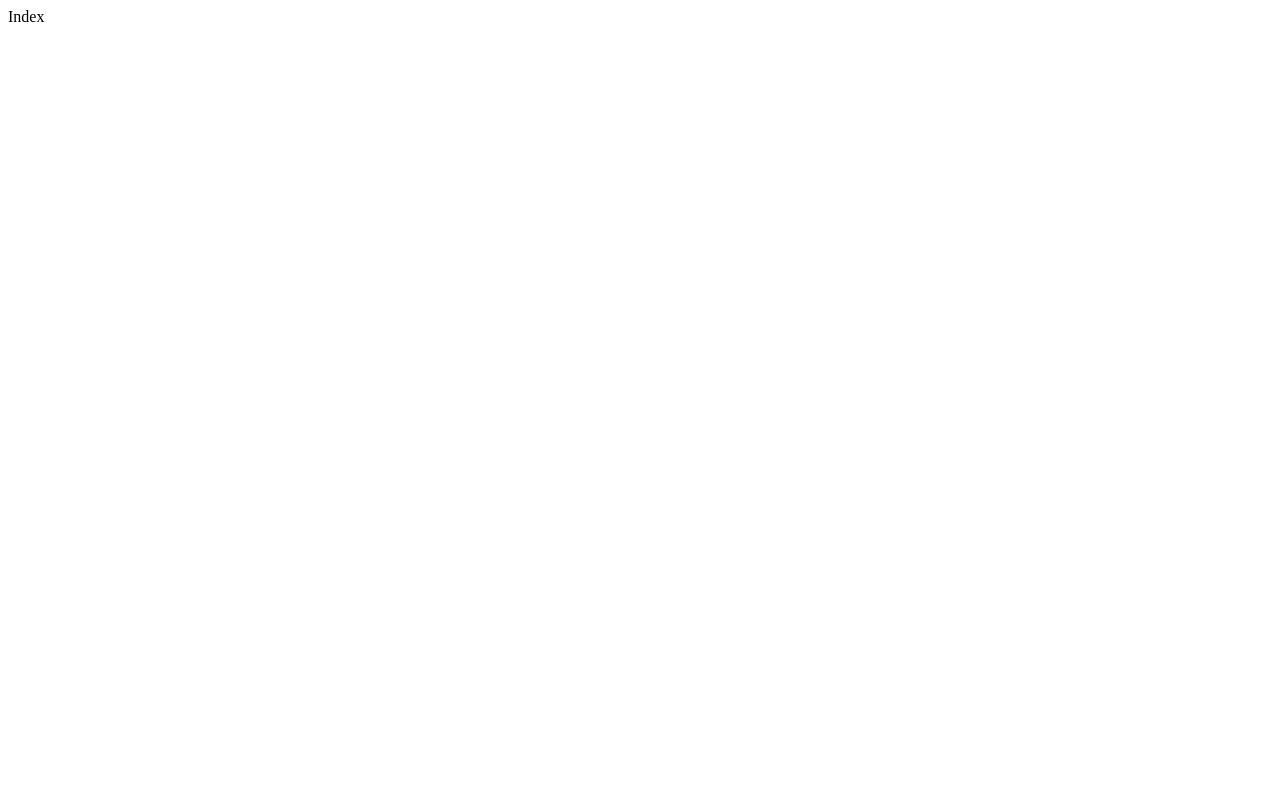
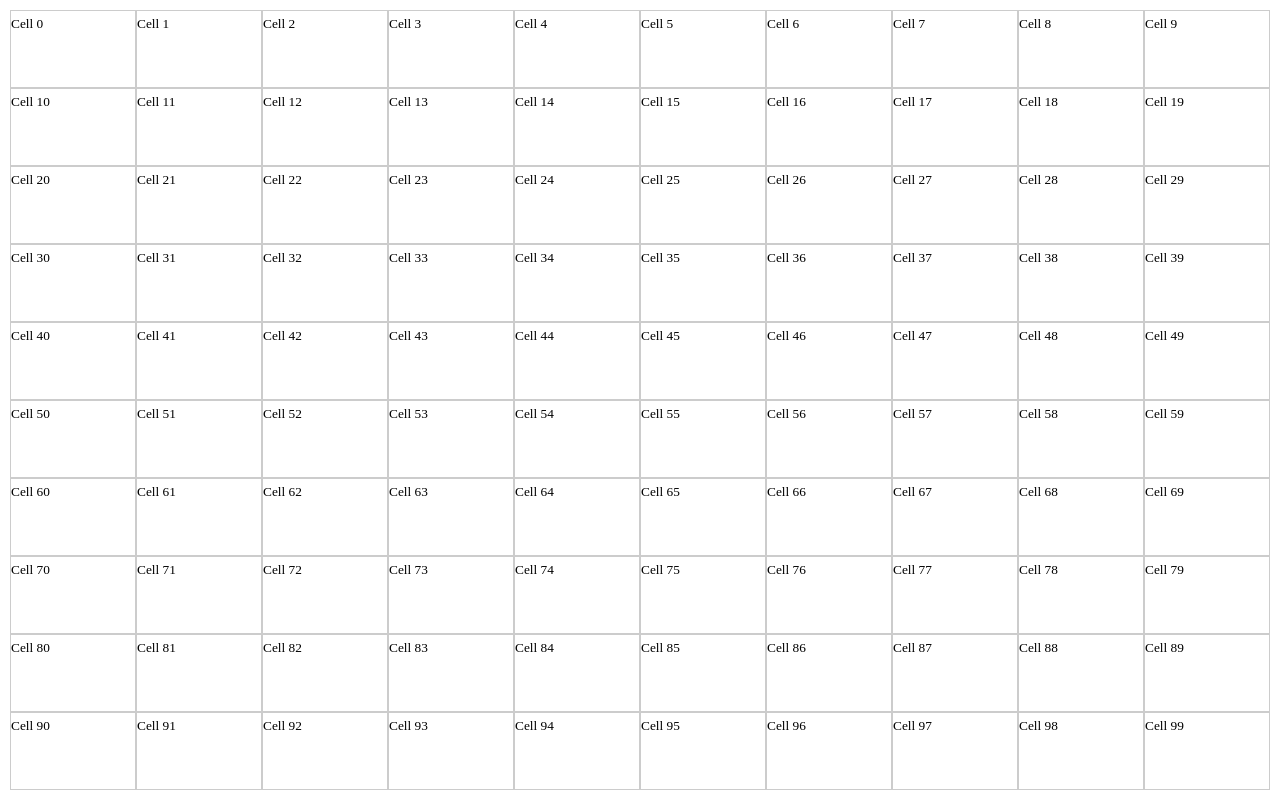
Before and after one commit to saltycrane/react-re-render-example, a Next.js app: page / in a window 1280 px wide. Built offline with nearby package versions, Linux system fonts and the light colour scheme.

Commit message:
render 10 x 10 grid

```diff
--- a/package.json
+++ b/package.json
@@ -12,11 +12,13 @@
     "trailingComma": "all"
   },
   "dependencies": {
+    "@types/lodash": "^4.14.184",
     "@types/node": "^18.7.14",
     "@types/react": "^18.0.18",
     "@types/react-dom": "^18.0.6",
     "eslint": "^8.23.0",
     "eslint-config-next": "^12.2.5",
+    "lodash": "^4.17.21",
     "next": "^12.2.5",
     "react": "^18.2.0",
     "react-dom": "^18.2.0",
--- a/src/IndexPage.tsx
+++ b/src/IndexPage.tsx
@@ -1,3 +1,32 @@
-export default function Index() {
-  return <div>Index</div>;
+import { range } from "lodash";
+
+/**
+ * IndexPage
+ */
+export default function IndexPage() {
+  return <Grid />;
 }
+
+/**
+ * Grid
+ */
+function Grid() {
+  return (
+    <div
+      style={{
+        display: "grid",
+        gridTemplateColumns: "repeat(10, 1fr)",
+        height: "100%",
+        padding: 10,
+      }}
+    >
+      {range(100).map((index) => {
+        return (
+          <div key={index} style={{ border: "1px solid #ccc" }}>
+            <small>Cell {index}</small>
+          </div>
+        );
+      })}
+    </div>
+  );
+}
--- /dev/null
+++ b/src/pages/_app.tsx
@@ -0,0 +1,5 @@
+import App from "next/app";
+
+import "../styles.css";
+
+export default App;
--- /dev/null
+++ b/src/styles.css
@@ -0,0 +1,30 @@
+/**
+ * forked from https://www.joshwcomeau.com/css/custom-css-reset/
+ */
+*, *::before, *::after {
+  box-sizing: border-box;
+}
+* {
+  margin: 0;
+}
+html, body {
+  height: 100%;
+}
+body {
+  line-height: 1.5;
+  -webkit-font-smoothing: antialiased;
+}
+img, picture, video, canvas, svg {
+  display: block;
+  max-width: 100%;
+}
+input, button, textarea, select {
+  font: inherit;
+}
+p, h1, h2, h3, h4, h5, h6 {
+  overflow-wrap: break-word;
+}
+#root, #__next {
+  isolation: isolate;
+  height: 100%;
+}
```
Also changed, not shown: 1 other file (tests, documents, lock files or other folders).
